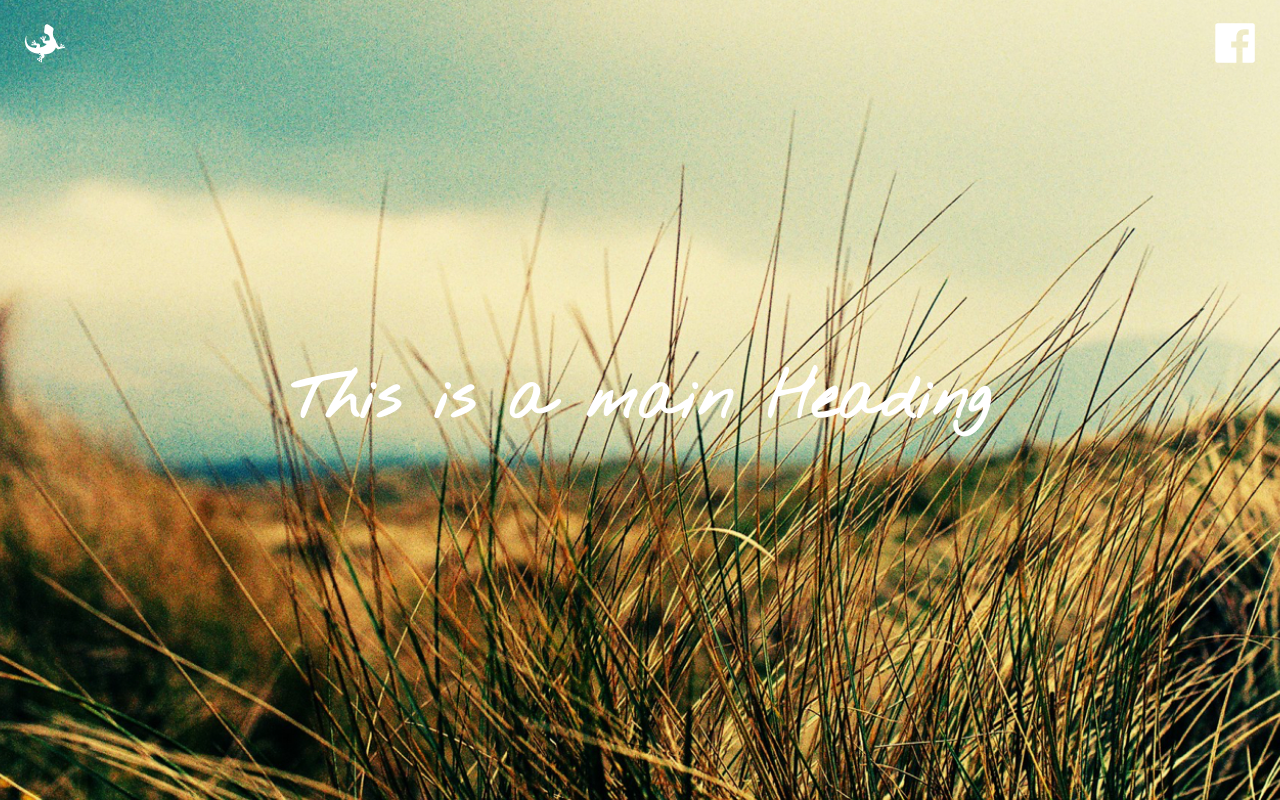
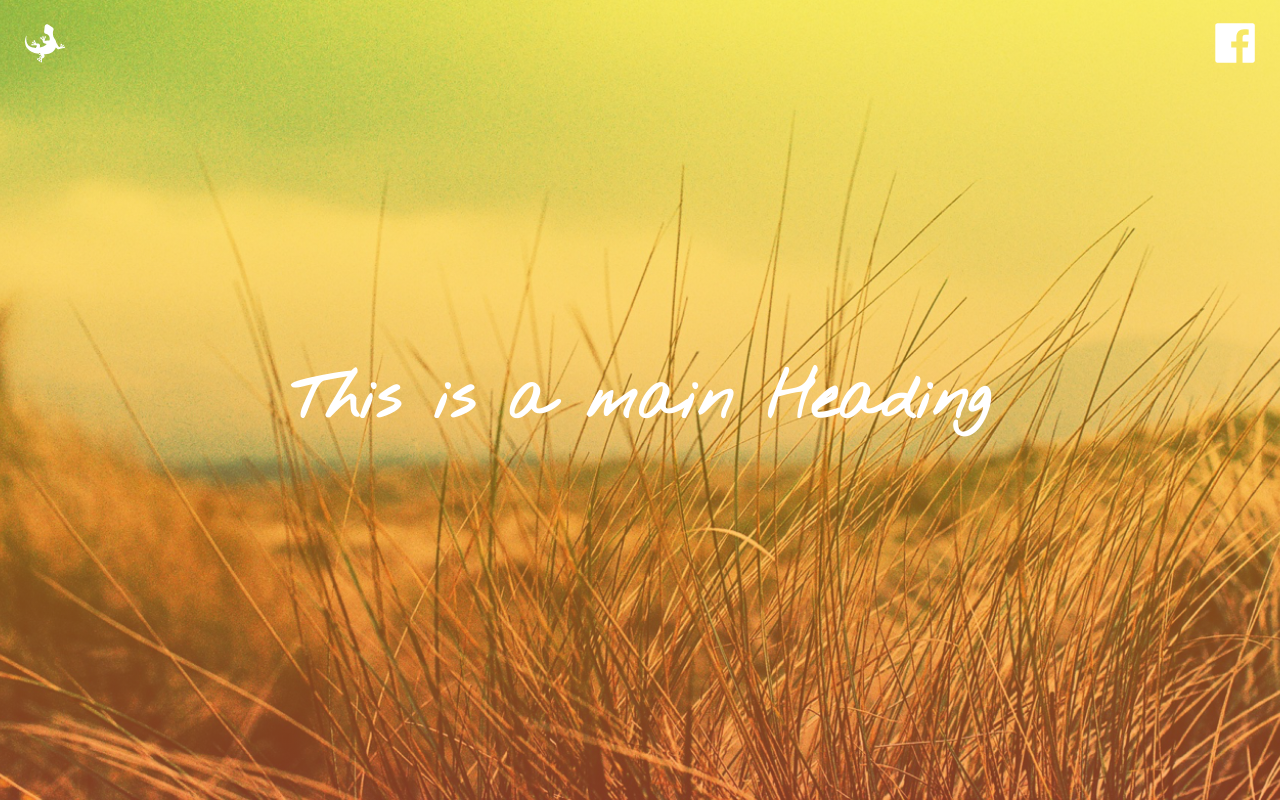
Before and after one commit to JacobMarsay/bolser-assignment, a React (Create React App) app: page / in a window 1280 px wide. Built offline with nearby package versions, Linux system fonts and the light colour scheme.

Commit message:
added colour variations and added Overlay

```diff
--- a/src/components/molecules/Hero.tsx
+++ b/src/components/molecules/Hero.tsx
@@ -1,7 +1,11 @@
+import Overlay from "../organisms/Overlay";
+
 const Hero = () => {
   return (
     <div className="hero">
-      <h1>This is a main Heading</h1>
+      <Overlay>
+        <h1>This is a main Heading</h1>
+      </Overlay>
     </div>
   );
 };
--- /dev/null
+++ b/src/components/organisms/Overlay.tsx
@@ -0,0 +1,11 @@
+import React, { ReactNode } from "react";
+
+interface OverlayProps {
+  children: ReactNode;
+}
+
+const Overlay: React.FC<OverlayProps> = ({ children }) => {
+  return <div className="overlay">{children}</div>;
+};
+
+export default Overlay;
--- /dev/null
+++ b/src/styles/components/_overlay.scss
@@ -0,0 +1,7 @@
+.overlay {
+  @include position(fixed, 0, 0);
+  @include flex(row, center, center);
+  width: 100vw;
+  height: 100vh;
+  background: $gradient-overlay;
+}
--- a/src/styles/main.scss
+++ b/src/styles/main.scss
@@ -4,3 +4,5 @@
 @import "layout/header";
 @import "components/hero";
 @import "base/typography";
+@import "themes/colours";
+@import "components/overlay";
--- a/src/styles/themes/_colours.scss
+++ b/src/styles/themes/_colours.scss
@@ -0,0 +1,14 @@
+// Color variables
+$primary-color: #cbbebe;
+$secondary-color: #f0f1dd;
+$text-color: #ffffff;
+// Gradient overlay color with opacity
+$gradient-overlay: linear-gradient(
+  to bottom,
+  rgba(255, 234, 0, 0.5),
+  rgba(255, 113, 66, 0.5)
+);
+
+// Opacity variations
+$primary-color-opacity-55: rgba(203, 190, 190, 0.55);
+$secondary-color-opacity-55: rgba(240, 241, 221, 0.55);
```
